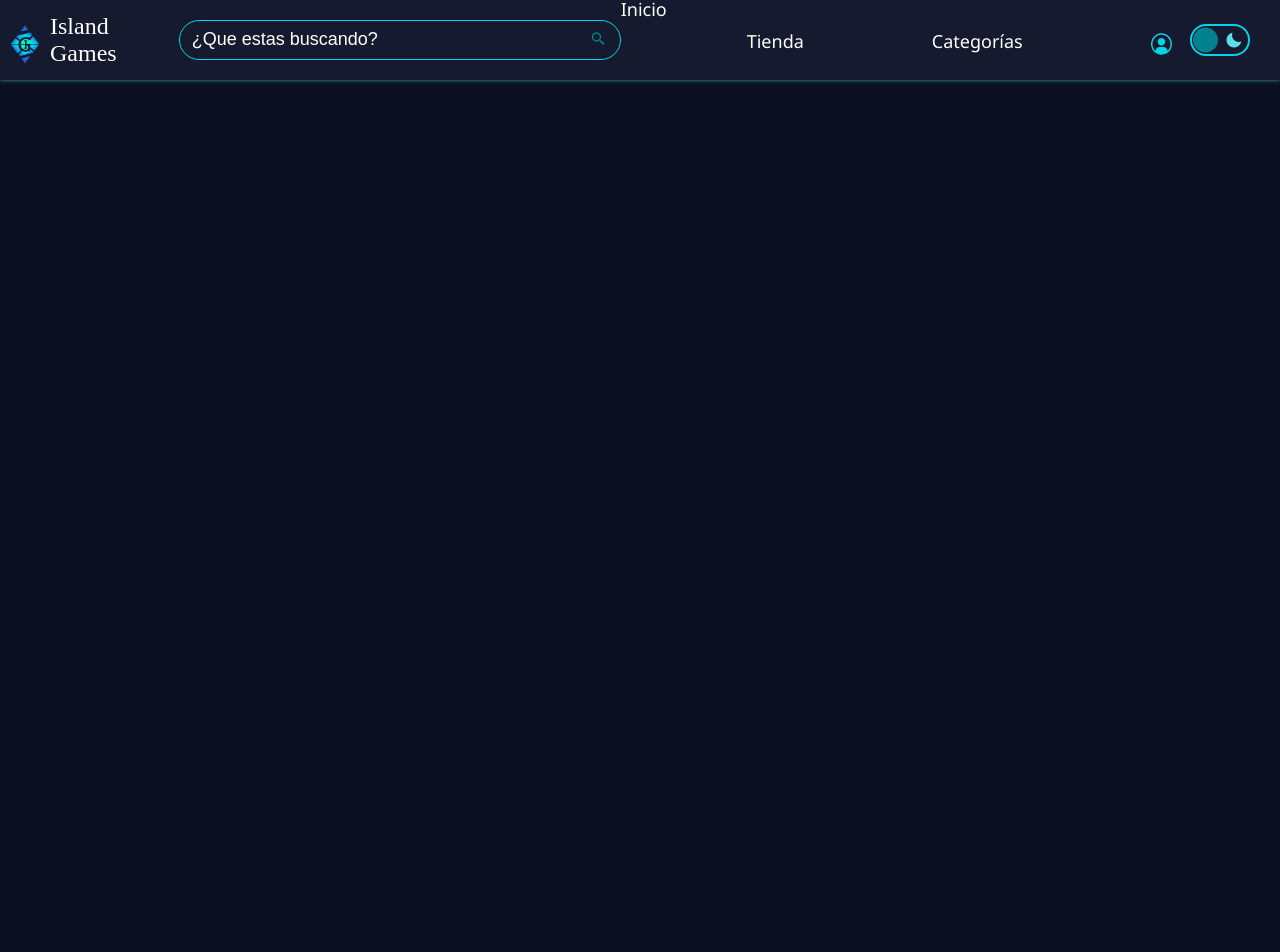
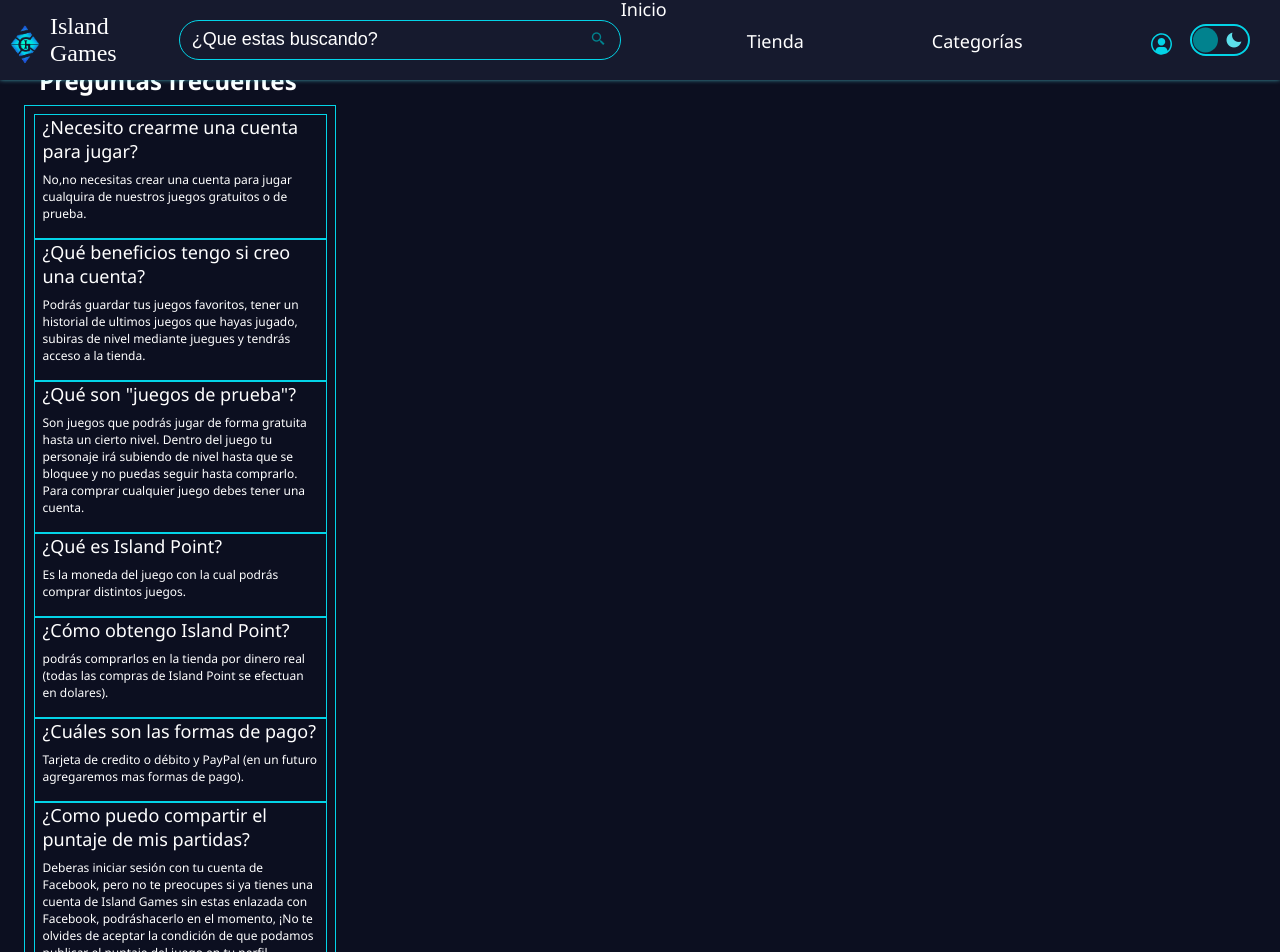
Before and after one commit to YamilaAbad/InterfacesDeUsuario, an Angular app in the folder TP2/: page /preguntas-frecuentes in a window 1280 px wide. Before the commit this address led to /. Shown: the top 952 px of the page. Before the commit the page ends 800 px from the top, so only its background shows below. Built offline with nearby package versions, Linux system fonts and the light colour scheme; a web font is replaced by a local one.

Commit message:
arreglo de css y agregado de componente preguntas frecuentes

```diff
--- a/TP2/src/app/app-routing.module.ts
+++ b/TP2/src/app/app-routing.module.ts
@@ -12,6 +12,7 @@ import { LoginCrearCuentaComponent } from './login-crear-cuenta/login-crear-cuen
 import { LoginCuentaComponent } from './login-cuenta/login-cuenta.component';
 import { LoginFacebookComponent } from './login-facebook/login-facebook.component';
 import { PerfilComponent } from './perfil/perfil.component';
+import { PreguntasFrecuentesComponent } from './preguntas-frecuentes/preguntas-frecuentes.component';
 
 
 
@@ -61,6 +62,10 @@ const routes: Routes = [
     component:JuegoEjecutandoComponent
   },
   {
+    path: 'preguntas-frecuentes',
+    component:PreguntasFrecuentesComponent
+  },
+  {
     path: '**',
     redirectTo: ''
   }
--- a/TP2/src/app/app.module.ts
+++ b/TP2/src/app/app.module.ts
@@ -23,6 +23,7 @@ import { LoginCrearCuentaComponent } from './login-crear-cuenta/login-crear-cuen
 import { JuegoComponent } from './juego/juego.component';
 import { JuegoComoJugarComponent } from './juego-como-jugar/juego-como-jugar.component';
 import { JuegoEjecutandoComponent } from './juego-ejecutando/juego-ejecutando.component';
+import { PreguntasFrecuentesComponent } from './preguntas-frecuentes/preguntas-frecuentes.component';
 
 @NgModule({
   declarations: [
@@ -44,7 +45,8 @@ import { JuegoEjecutandoComponent } from './juego-ejecutando/juego-ejecutando.co
     LoginCrearCuentaComponent,
     JuegoComponent,
     JuegoComoJugarComponent,
-    JuegoEjecutandoComponent
+    JuegoEjecutandoComponent,
+    PreguntasFrecuentesComponent
   ],
   imports: [
     BrowserModule,
--- a/TP2/src/app/componentes/avatar-user/avatar-user.component.css
+++ b/TP2/src/app/componentes/avatar-user/avatar-user.component.css
@@ -1,28 +1,24 @@
 /******************AVATAR*****************************************/
-.container{
-  width: 200px;
-  height: 200px
-}
 .corbata{
   position: absolute;
   z-index: -1;
-  top: 150px;
+  top: 115px;
 }
 .nombreUsuario{
   position:absolute;
   z-index: 1;
   font-family: var(--fuente-general);
   font-size: var(--h3-size);
-  top: var(--margen7);
-  left: var(--margen5);
+  top: var(--margen6);
+  left: var(--margen3);
 }
 .nivelJugador{
   z-index: 1;
   position: relative;
   font-family: var(--fuente-general);
   font-size: (--normal-size);
-  top: var(--margen4);
-  left: var(--margen6);
+  top: 1px;
+  left: 40px;
   text-align: center;
   width: 72px;
   height: 25px;
@@ -38,10 +34,14 @@
     top: 150px;
     left: 100px;
     transform: translate(-40%,-50%);
-    width: 200px;
-    height: 200px;
+    width: 150px;
+    height: 150px;
     box-sizing: border-box;
-  }
+    -webkit-transform: translate(-40%,-50%);
+    -moz-transform: translate(-40%,-50%);
+    -ms-transform: translate(-40%,-50%);
+    -o-transform: translate(-40%,-50%);
+}
   .avatarCont .face{
     position: absolute;
     }
@@ -74,8 +74,8 @@
   }
   .avatarCont .avatar{
           position: relative;
-          top: var(--margen2);
-          left: var(--margen3);
+          top: 5px;
+          left: 10px;
   }
   @keyframes animate {
     0%{
--- a/TP2/src/app/componentes/avatar-user/avatar-user.component.html
+++ b/TP2/src/app/componentes/avatar-user/avatar-user.component.html
@@ -3,11 +3,11 @@
         <div class="face face1"></div>
         <div class="face face2"></div>
         <div class="avatar">
-            <img src="assets/img/avatars/Avatar_woman31.svg" alt="" width="150" height="150">
+            <img src="assets/img/avatars/Avatar_woman31.svg" alt="" width="130" height="130">
         </div>
         <p class="nivelJugador">45</p>
         <div class="corbata">
-            <img src="assets/img/corbatita.svg" alt="" width="200" height="180">
+            <img src="assets/img/corbatita.svg" alt="" width="170" height="150">
             <p class="nombreUsuario">Nombre</p>
 
         </div>
--- a/TP2/src/app/juego/juego.component.css
+++ b/TP2/src/app/juego/juego.component.css
@@ -58,6 +58,7 @@
 
 .heart.on{
     animation: heartAnim 1s steps(28) forwards;
+
 }
 .heart:hover {
         background-position: left top;
@@ -126,3 +127,18 @@
 .comunidades p{
     margin-top: var(--margen1);
 }
+.carrusel{
+    display: flex;
+    overflow-y:auto;
+    margin-top: var(--margen3);
+}
+.carrusel img{
+    width: 100%;
+    object-fit: cover;
+    border-radius: 10px;
+    margin-right: var(--margen3);
+    display: block;
+    width: 310px;
+    height: 151px;
+    margin-bottom: var(--margen7);
+}
--- a/TP2/src/app/juego/juego.component.html
+++ b/TP2/src/app/juego/juego.component.html
@@ -30,8 +30,11 @@
         <p>Aqui encontrarás mas gente fanatica del juego! Unete a ellos y diviertete a lo grande</p>
     </div>
     <h1 class="titulo">Imagenes</h1>
-    <p>
-      aca hay mas
-
-    </p>
+    <div class="carrusel">
+        <img src="../../assets/img/carrucel-juego-warcraft1.jpg" alt="">
+        <img src="../../assets/img/carrucel-juego-warcraft2.jpg" alt="">
+        <img src="../../assets/img/carrucel-juego-warcraft3.jpg" alt="">
+        <img src="../../assets/img/carrucel-juego-warcraft4.jpg" alt="">
+        <img src="../../assets/img/carrucel-juego-warcraft5.jpg" alt="">
+    </div>
 </div>
--- a/TP2/src/app/perfil/perfil.component.html
+++ b/TP2/src/app/perfil/perfil.component.html
@@ -14,13 +14,15 @@
         <ul>
             <li>
                 <div>
-                    <a class="btn-neon">Favoritos
+                    <a class="btn-neon">Favoritos ❤️
+                     <!-- <span class="heart"></span> -->
                      <span id="span1"></span>
                      <span id="span2"></span>
                      <span id="span3"></span>
                      <span id="span4"></span>
                     </a>
                   </div>
+
                   <div>
                     <a class="btn-neon">Historial de compras
                      <span id="span1"></span>
--- /dev/null
+++ b/TP2/src/app/preguntas-frecuentes/preguntas-frecuentes.component.css
@@ -0,0 +1,50 @@
+.container{
+    height: 100vh;
+    display: flex;
+    position: absolute;
+}
+.contenedor{
+    position: relative;
+
+}
+.titulo{
+    font-size: var(--h3-size);
+    text-align: center;
+    margin: 0;
+    margin-top: var(--margen2);
+    margin-bottom: var(--margen1);
+}
+.grid-contenedor{
+    display: grid;
+    grid-template-columns: auto ;
+    grid-template-rows: auto;
+    padding: var(--margen1);
+    width: 312px;
+    margin-left: var(--margen3);
+    border: 1px solid var(--color-primario);
+}
+li{
+    margin-left: 0.5px;
+    margin-right: 0.5px;
+    border: 1px solid var(--color-primario)
+}
+.pregunta{
+    font-size: var(--normal-size);
+    font-weight: var(--regular);
+    margin-left: var(--margen1);
+    margin-right: var(--margen1);
+}
+.respuesta{
+    font-size: var(--regular-size);
+    margin-bottom: var(--margen2);
+    margin-top: var(--margen1);
+    margin-left: var(--margen1);
+    margin-right: var(--margen1);
+}
+.servis-ayuda{
+    margin-bottom: var(--margen6);
+}
+a{
+    color: var(--color-primario);
+    cursor: pointer;
+}
--- /dev/null
+++ b/TP2/src/app/preguntas-frecuentes/preguntas-frecuentes.component.html
@@ -0,0 +1,81 @@
+<div class="container">
+    <div class="contenedor">
+        <h1 class="titulo">Preguntas frecuentes</h1>
+        <div class="grid-contenedor">
+            <ul>
+                <li>
+                    <h3 class="pregunta">
+                        ¿Necesito crearme una cuenta para jugar?
+                    </h3>
+                    <p class="respuesta">
+                        No,no necesitas crear una cuenta para jugar cualquira
+                        de nuestros juegos gratuitos o de prueba.
+                    </p>
+                </li>
+                <li>
+                    <h3 class="pregunta">
+                        ¿Qué beneficios tengo si creo una cuenta?
+                    </h3>
+                    <p class="respuesta">
+                        Podrás guardar tus juegos favoritos, tener un historial
+                        de ultimos juegos que hayas jugado, subiras de nivel mediante
+                        juegues y tendrás acceso a la tienda.
+                    </p>
+                </li>
+                <li>
+                    <h3 class="pregunta">
+                        ¿Qué son "juegos de prueba"?
+                    </h3>
+                    <p class="respuesta">
+                        Son juegos que podrás jugar de forma gratuita hasta un cierto nivel.
+                        Dentro del juego tu personaje irá subiendo de nivel hasta que se bloquee
+                        y no puedas seguir hasta comprarlo. Para comprar cualquier juego debes tener una cuenta.
+                    </p>
+                </li>
+                <li>
+                    <h3 class="pregunta">
+                        ¿Qué es Island Point?
+                    </h3>
+                    <p class="respuesta">
+                        Es la moneda del juego con la cual podrás comprar distintos juegos.
+                    </p>
+                </li>
+                <li>
+                    <h3 class="pregunta">
+                        ¿Cómo obtengo Island Point?
+                    </h3>
+                    <p class="respuesta">
+                        podrás comprarlos en la tienda por dinero real (todas las compras
+                        de Island Point se efectuan en dolares).
+                    </p>
+                </li>
+                <li>
+                    <h3 class="pregunta">
+                        ¿Cuáles son las formas de pago?
+                    </h3>
+                    <p class="respuesta">
+                       Tarjeta de credito o débito y PayPal (en un futuro agregaremos mas
+                       formas de pago).
+                    </p>
+                </li>
+                <li>
+                    <h3 class="pregunta">
+                        ¿Como puedo compartir el puntaje de mis partidas?
+                    </h3>
+                    <p class="respuesta">
+                        Deberas iniciar sesión con tu cuenta de Facebook, pero no te preocupes
+                        si ya tienes una cuenta de Island Games sin estas enlazada con Facebook, podráshacerlo en el momento,
+                        ¡No te olvides de aceptar la condición de que podamos publicar el puntaje
+                        del juego en tu perfil.
+                    </p>
+                </li>
+                <li class="servis-ayuda">
+                    <p class="respuesta">
+                        Si aún tienes dudas contactate con nuestro servicio de asistencia al cliente haciendo click <a>aquí</a>
+                    </p>
+                </li>
+            </ul>
+        </div>
+    </div>
+
+</div>
--- /dev/null
+++ b/TP2/src/app/preguntas-frecuentes/preguntas-frecuentes.component.ts
@@ -0,0 +1,15 @@
+import { Component, OnInit } from '@angular/core';
+
+@Component({
+  selector: 'app-preguntas-frecuentes',
+  templateUrl: './preguntas-frecuentes.component.html',
+  styleUrls: ['./preguntas-frecuentes.component.css']
+})
+export class PreguntasFrecuentesComponent implements OnInit {
+
+  constructor() { }
+
+  ngOnInit(): void {
+  }
+
+}
```
Also changed, not shown: TP2/src/app/perfil/perfil.component.css (+38 -5 lines), 1 other file (tests, documents, lock files or other folders).
